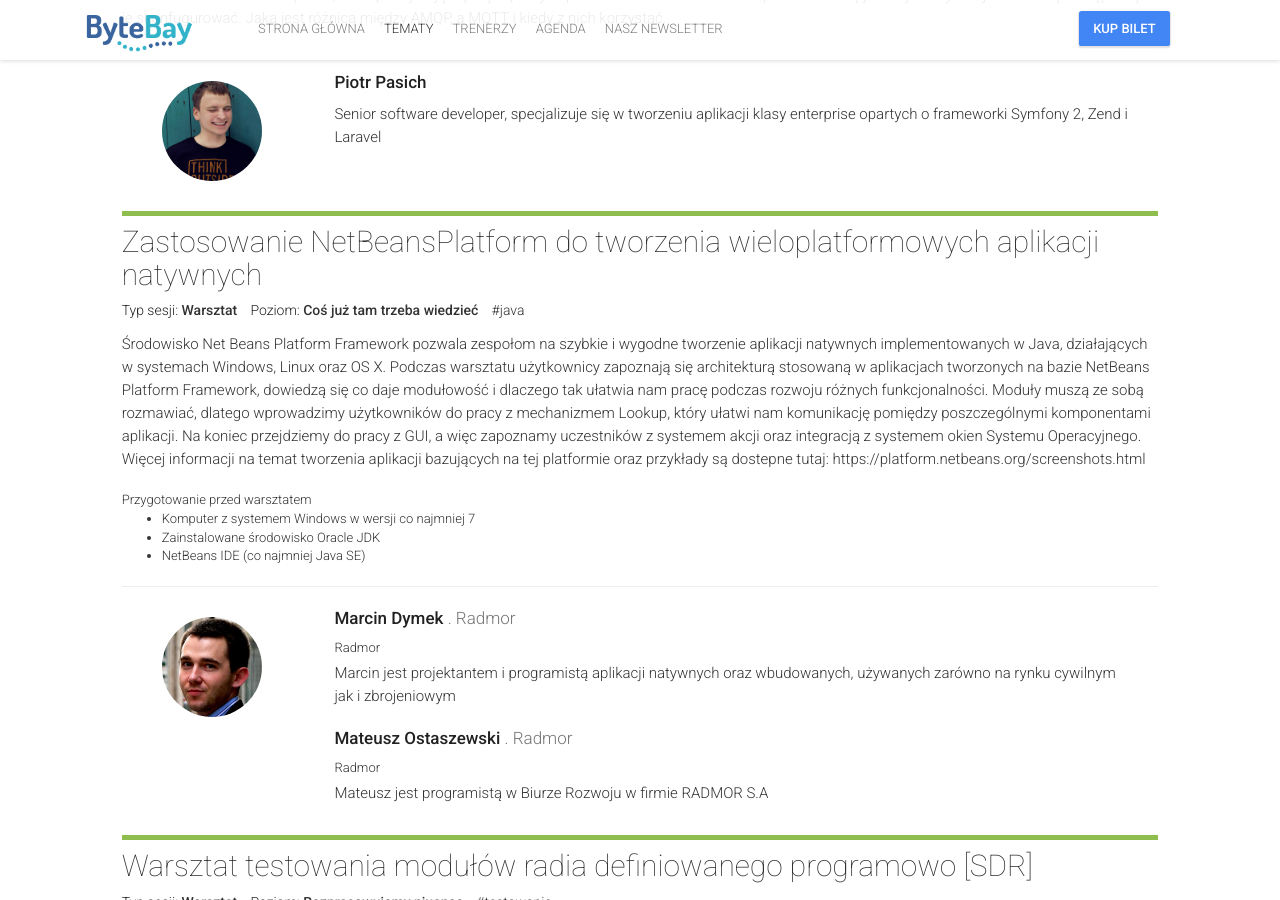
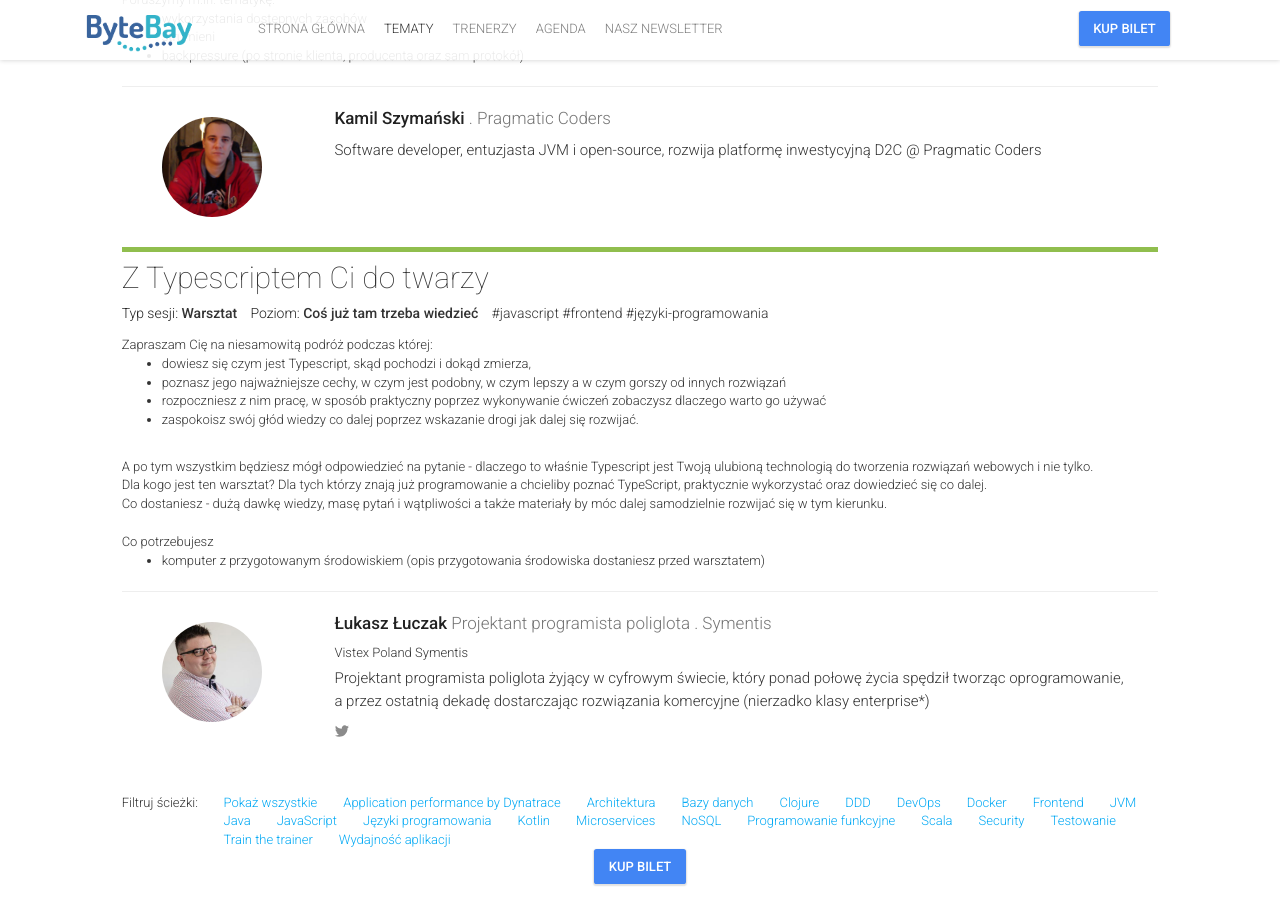
Before and after one commit to 42patterns/bytebay-website, a Jekyll site: the page built from sessions.html, in a window 1280 px wide and 900 px high, scrolled down 18441 px. Built offline with Jekyll 4.4.1, drawn with Linux system fonts in a browser that asks for light colours; nearby versions of some CDN libraries; comment, search, counter and statistics services are not loaded.

Commit message:
Luczak - typyscript

```diff
--- a/_data/schedule.yml
+++ b/_data/schedule.yml
@@ -30,7 +30,7 @@
     	startTime: "14:00",
     	endTime: "16:30",
     	sessionIds: [1, 13],
-      workshopsIds: [26, 38, 18, 9, 6, 31, 36, 17]
+      workshopsIds: [26, 38, 18, 40, 9, 6, 31, 36, 17]
     }
     - {
     	startTime: "16:30",
--- a/_data/sessions.yml
+++ b/_data/sessions.yml
@@ -649,3 +649,25 @@
     speakers: [52]
     tags: [Java, Microservices, Architektura]
     complexity: 1
+
+  - id: 40
+    title: "Z Typescriptem Ci do twarzy"
+    description: "Zapraszam Cię na niesamowitą podróż podczas której:
+
+      <ul>
+      <li> dowiesz się czym jest Typescript, skąd pochodzi i dokąd zmierza,
+      <li> poznasz jego najważniejsze cechy, w czym jest podobny, w czym lepszy a w czym gorszy od innych rozwiązań
+      <li> rozpoczniesz z nim pracę, w sposób praktyczny poprzez wykonywanie ćwiczeń zobaczysz dlaczego warto go używać
+      <li> zaspokoisz swój głód wiedzy co dalej poprzez wskazanie drogi jak dalej się rozwijać.
+      </ul>
+
+      A po tym wszystkim będziesz mógł odpowiedzieć na pytanie - dlaczego to właśnie Typescript jest Twoją ulubioną technologią do tworzenia rozwiązań webowych i nie tylko.
+
+      Dla kogo jest ten warsztat? Dla tych którzy znają już programowanie a chcieliby poznać TypeScript, praktycznie wykorzystać oraz dowiedzieć się co dalej.
+
+      Co dostaniesz - dużą dawkę wiedzy, masę pytań i wątpliwości a także materiały by móc dalej samodzielnie rozwijać się w tym kierunku."
+    prereq: {title: "Co potrzebujesz", list: ["komputer z przygotowanym środowiskiem (opis przygotowania środowiska dostaniesz przed warsztatem)"]}
+    type: 0
+    speakers: [12]
+    tags: [JavaScript, Frontend, "Języki programowania"]
+    complexity: 1
--- a/_includes/sessions.html
+++ b/_includes/sessions.html
@@ -26,9 +26,11 @@
             <span class="theme-metadata">
                 {{ tags | join: "%%#" | prepend: "#" | downcase | replace: ' ', '-' | downcase | replace: '%%', ' ' }}
             </span>
-						<p class="theme-description">{{ session.description | newline_to_br }}</p>
+						<div class="theme-description">
+              {{ session.description | newline_to_br }}
+            </div>
             {% if session.prereq %}
-            <p class="theme-description">
+            <div>
               <figure>
                 <figcaption>{{ session.prereq["title"] }}</figcaption>
                 <ul>
@@ -37,7 +39,7 @@
                   {% endfor %}
                 </ul>
               </figure>
-            </p>
+            </div>
             {% endif %}
 						<hr>
 						<div class="people-details">
```
